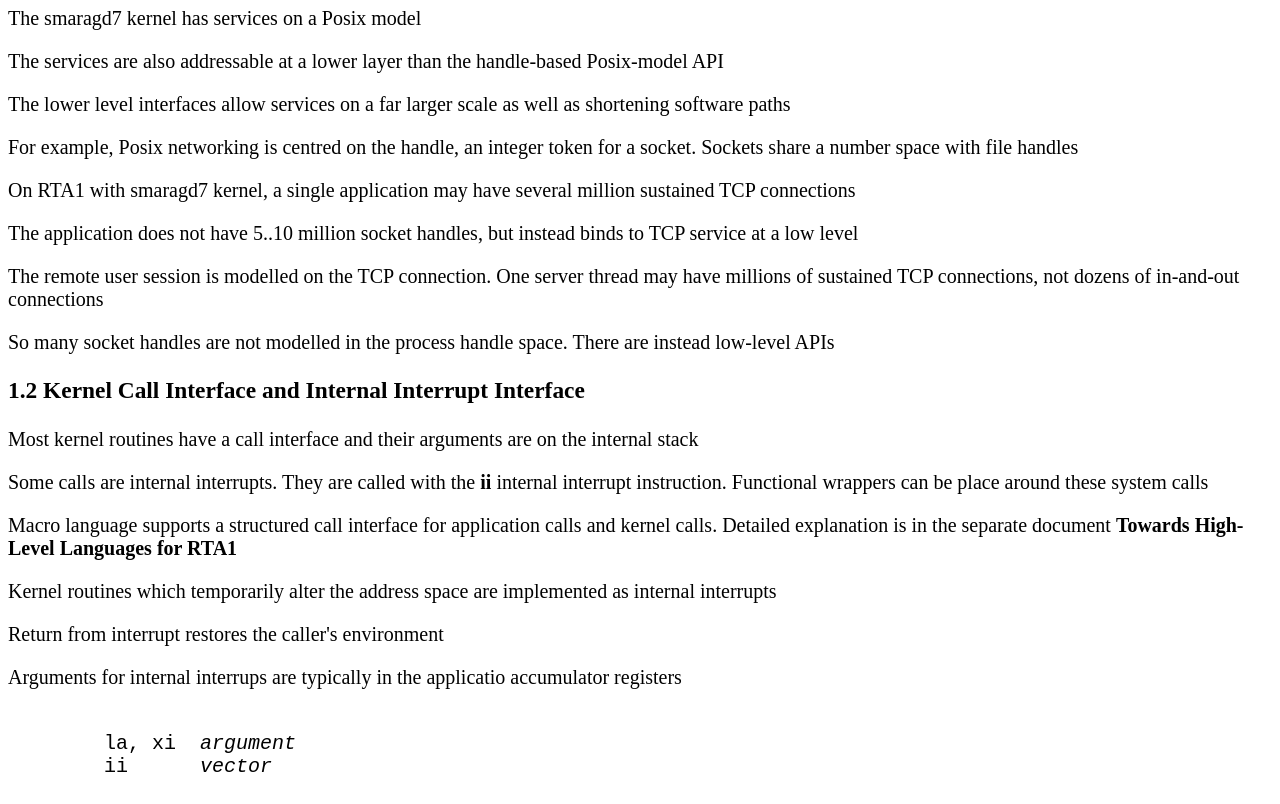
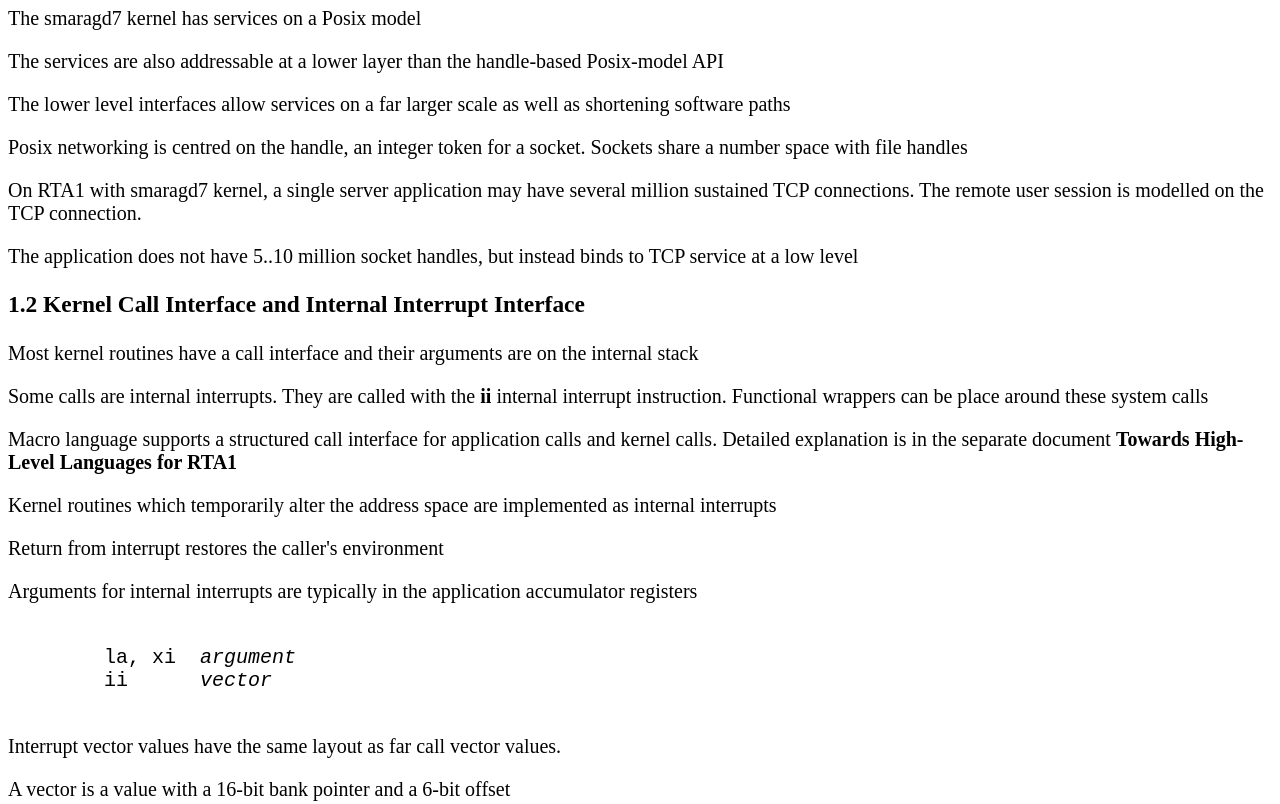
Before and after one commit to TimMilesCox/RTA1, a plain HTML site: page rta/rta.doc/smaragd7.html in a window 1280 px wide. Shown: the part 620-1424 px from the top of the page. Drawn offline with Linux system fonts and the light colour scheme.

Commit message:
change spelling mistakes
There are instead low-level APIs

```diff
--- a/rta/rta.doc/smaragd7.html
+++ b/rta/rta.doc/smaragd7.html
@@ -60,25 +60,18 @@ The lower level interfaces allow services on a far larger scale as well
 as shortening software paths
 
 <p>
-For example, Posix networking is centred on the handle, an integer token
+Posix networking is centred on the handle, an integer token
 for a socket. Sockets share a number space with file handles
 
 <p>
-On RTA1 with smaragd7 kernel, a single application may have several million
-sustained TCP connections
+On RTA1 with smaragd7 kernel, a single server application may have
+several million sustained TCP connections. The remote user session
+is modelled on the TCP connection.
 
 <p>
 The application does not have 5..10 million socket handles, but
 instead binds to TCP service at a low level
 
-<p>
-The remote user session is modelled on the TCP connection. One server
-thread may have  millions of sustained TCP connections, not dozens of
-in-and-out connections
-
-<p>
-So many socket handles are not modelled in the process handle space.
-There are instead low-level APIs
 
 
 
@@ -105,7 +98,7 @@ implemented as internal interrupts
 Return from interrupt restores the caller's environment
 
 <p>
-Arguments for internal interrups are typically in the applicatio
+Arguments for internal interrupts are typically in the application
 accumulator registers
 <pre>
 
@@ -187,8 +180,8 @@ So those kernel call routines have vector values in these ranges
 </pre>
 <p>
 Because a 16-bit bank pointer to a 4K-granularity bank edge only addresses
-256 megawords of executable space, application  <b>call</b> operand vectors
-may be a 19-bit pointer to a bank at a 32678-word boundary, with a 3-bit vector
+256 megawords of executable space, the application <b>call</b> operand
+may be a 19-bit pointer to a bank at a 32768-word boundary, with a 3-bit vector
 offset, covering all 16 gigawords of executable space
 <pre>
 
```
Also changed, not shown: rta/rta.doc/smaragd7.txt, 4 other files.
